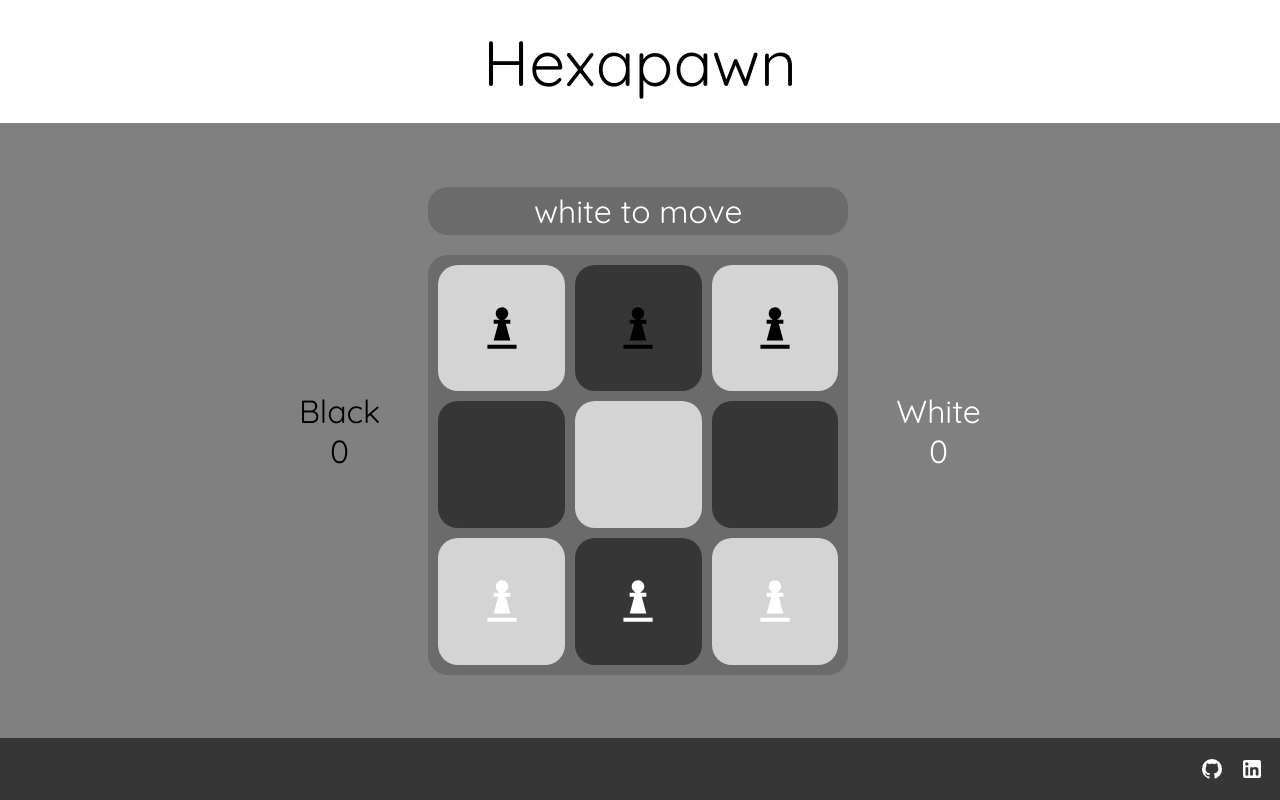
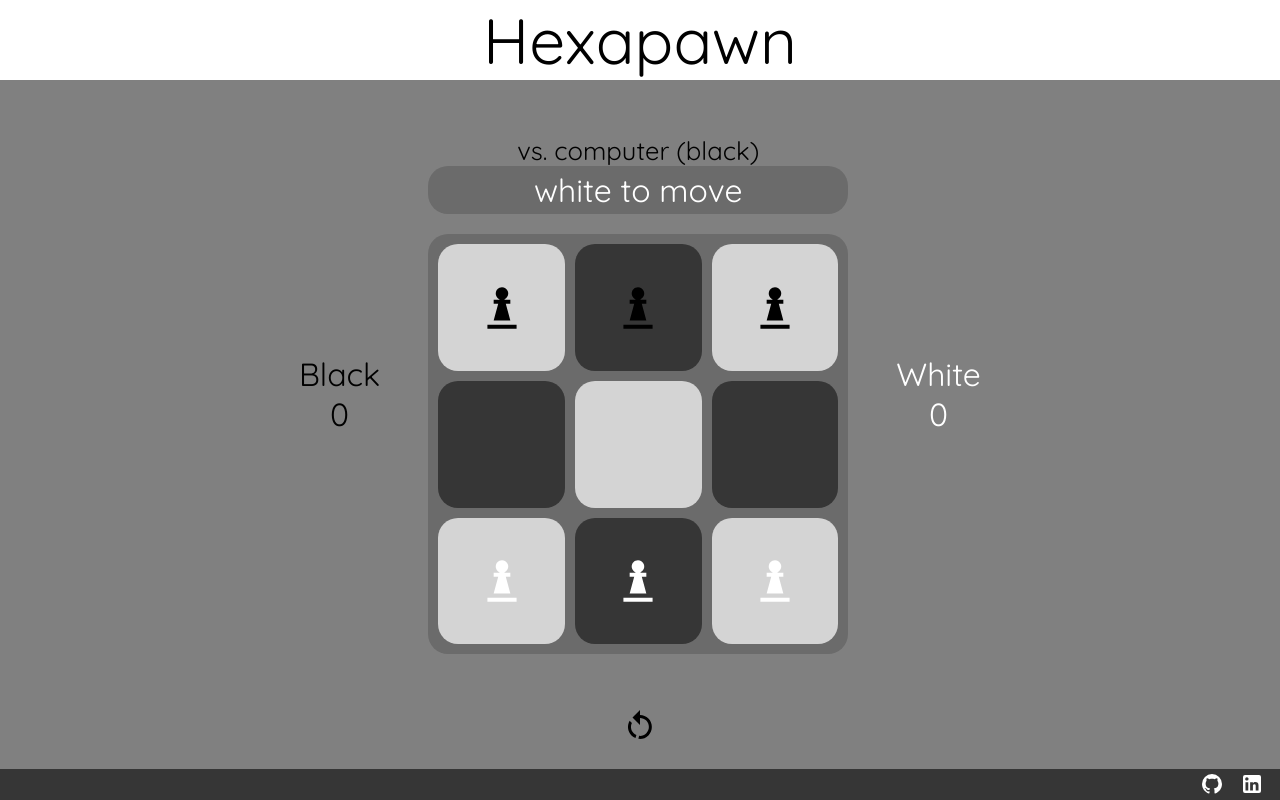
Before and after one commit to imranradzi/hexapawn, a website built with webpack: page dist/index.html in a window 1280 px wide. Built offline with nearby package versions, Linux system fonts and the light colour scheme.

Commit message:
add real reset button, add div to display if player is going against computer (or human, to be added later), and some styling changes

```diff
--- a/src/modules/board.js
+++ b/src/modules/board.js
@@ -1,4 +1,4 @@
-import { header, tilesNodes } from './domElements';
+import { resetButton, tilesNodes } from './domElements';
 import { pawns } from './pawns';
 import { gameFlow } from './gameFlow';
 import { changeInfo, changeScore } from './display';
@@ -191,9 +191,16 @@ export const gameBoard = (() => {
     clearPawns();
     displayPawns();
     changeInfo(`${gameFlow.checkCurrentColour()} to move`);
+    [...document.querySelectorAll('.tile > img')]
+  .forEach((el) => {
+    el.classList.add('animation');
+    setTimeout(() => {
+      el.classList.remove('animation');
+    }, 1000);
+  })
   }
 
-  header.addEventListener('click', boardReset);
+  resetButton.addEventListener('click', boardReset);
 
   return { displayPawns,
            tilesArr,
--- a/src/modules/domElements.js
+++ b/src/modules/domElements.js
@@ -4,8 +4,8 @@ export const infoDisplay = document
 export const tilesNodes = document
             .querySelectorAll('div.tile');
 
-export const header = document
-            .querySelector('header');
+export const resetButton = document
+            .querySelector('#reset-button');
 
 export const blackScore = document
             .querySelector('#black-score');
--- a/src/styles.css
+++ b/src/styles.css
@@ -25,7 +25,7 @@ header,
 
 header {
   background-color: white;
-  flex: 2;
+  flex: 1;
 }
 
 .main-container {
@@ -46,6 +46,11 @@ header {
 
 #white {
   color: white;
+}
+
+#opponent {
+  text-align: center;
+  font-size: 0.8rem;
 }
 
 .info-display {
@@ -95,8 +100,25 @@ header {
   background-color: rgba(0, 255, 255, 0.689);
 }
 
+#buttons {
+  background-color: grey;
+  flex: 0.5;
+  display: flex;
+  justify-content: center;
+  padding-bottom: 24px;
+}
+
+#buttons > img {
+  border-radius: 100%;
+}
+
+#buttons > img:hover {
+  background-color: white;
+  cursor: pointer;
+}
+
 footer {
-  flex: 1;
+  flex: 0.5;
 }
 
 footer,
```
Also changed, not shown: dist/index.html, dist/main.js, dist/svg/refresh.svg (added).
